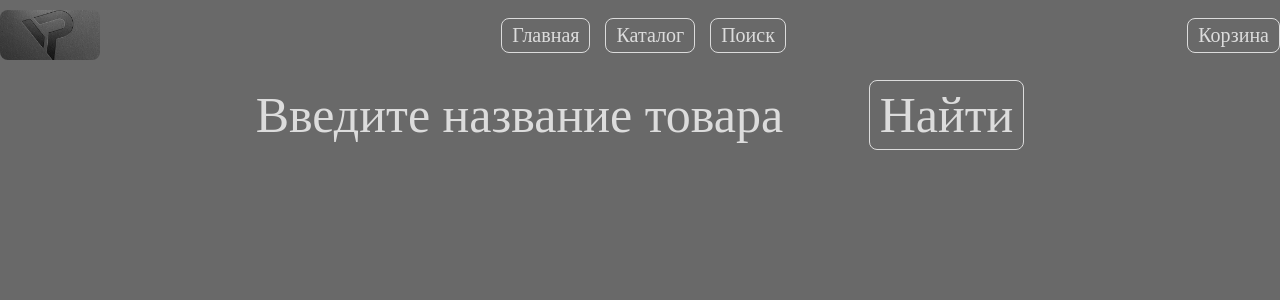
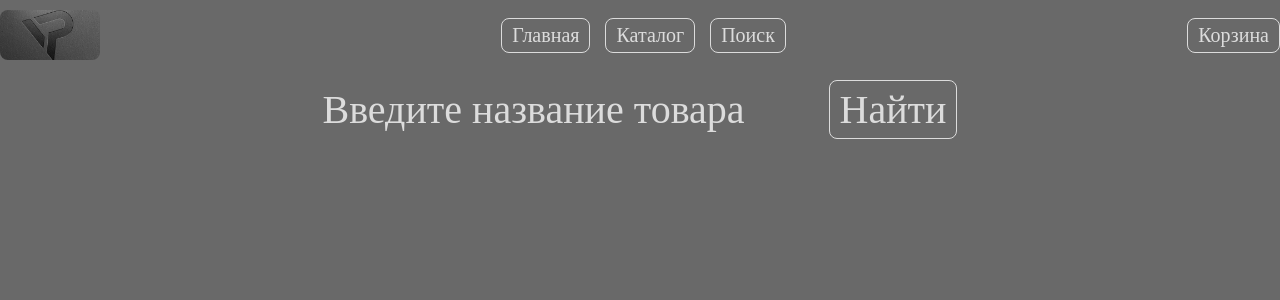
Before and after one commit to nndog1337/Products-Shop, a React (Vite) app: page /products/search in a window 1280 px wide. Shown: the top 300 px of the page. Built offline with nearby package versions, Linux system fonts and the light colour scheme.

Commit message:
micro fix ui

```diff
--- a/src/components/Search/style.module.css
+++ b/src/components/Search/style.module.css
@@ -10,12 +10,16 @@
 }
 
 .searchInput{
+  overflow: hidden;
+  text-overflow: ellipsis;
+  white-space: nowrap;
   color: var(--light-gray);
   display: flex;
   justify-content: center;
-  font-size: 50px;
+  font-size: 40px;
   border: none;
   outline: none;
+  padding-right: 15px;
 
   &::placeholder{
     color: var(--light-gray);
@@ -23,7 +27,7 @@
 }
 
 .button{
-  font-size: 50px;
+  font-size: 40px;
   color: var(--light-gray);
 }
 
--- a/src/features/products/productsApi.ts
+++ b/src/features/products/productsApi.ts
@@ -12,7 +12,6 @@ interface IProductResponse{
 export const productsApi = createApi({
   reducerPath: 'productsApi',
   baseQuery: fetchBaseQuery({ baseUrl: 'https://dummyjson.com/' }),
-  tagTypes: ['Product'],
   endpoints: (build) => ({
     getProducts: build.query<IProduct[], {
       limit?:number,
```
